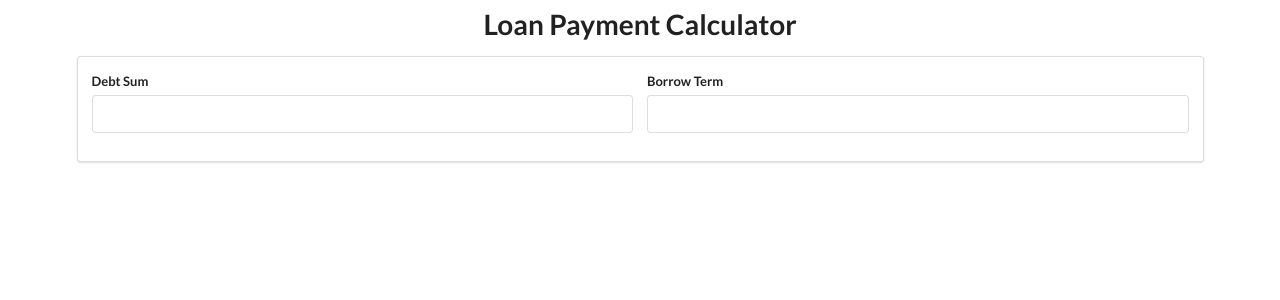
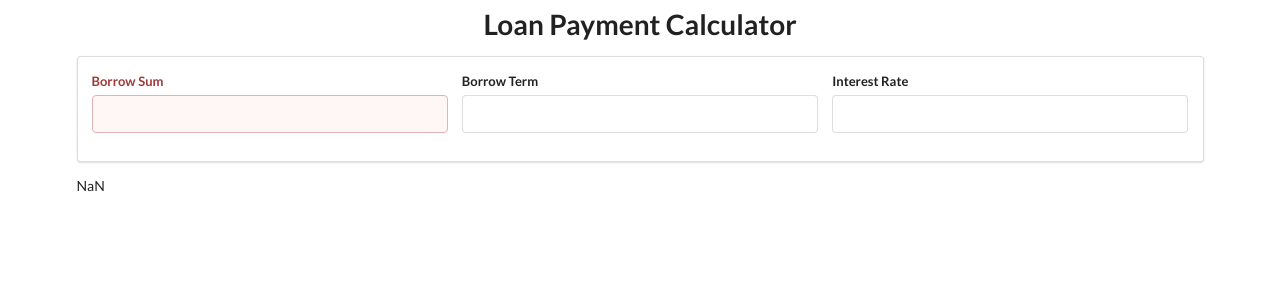
Before and after one commit to zhukovvlad/loan-calculator, a React (Create React App) app: page / in a window 1280 px wide. Shown: the top 300 px of the page. Built offline with nearby package versions, Linux system fonts and the light colour scheme.

Commit message:
Added inputs in form and save that inputs in state

```diff
--- a/src/components/Calculator/Calculator.js
+++ b/src/components/Calculator/Calculator.js
@@ -1,10 +1,12 @@
 import React, { Fragment, useState } from "react";
 
 import InputForm from "../InputForm/InputForm";
+import PaymentTable from "../PaymentTable/PaymentTable";
 
 const Calculator = () => {
     const [amountToBorrow, setAmountToBorrow] = useState('');
     const [borrowTerm, setBorrowTerm] = useState('');
+    const [interestRate, setInterestRate] = useState('');
 
     return(
         <Fragment>
@@ -13,6 +15,13 @@ const Calculator = () => {
                 setAmountToBorrow={setAmountToBorrow}
                 borrowTerm={borrowTerm}
                 setBorrowTerm={setBorrowTerm}
+                interestRate={interestRate}
+                setInterestRate={setInterestRate}
+            />
+            <PaymentTable
+                amountToBorrow={amountToBorrow}
+                borrowTerm={borrowTerm}
+                interestRate={interestRate}
             />
         </Fragment>
     );
--- a/src/components/InputForm/InputForm.jsx
+++ b/src/components/InputForm/InputForm.jsx
@@ -5,12 +5,12 @@ const InputForm = props => {
     return (
         <div className="ui segment">
             <form className="ui form">
-                <div className="two fields">
-                    <div className="field">
-                        <label htmlFor="amountToBorrow">Debt Sum</label>
+                <div className="three fields">
+                    <div className="field error">
+                        <label htmlFor="amountToBorrow">Borrow Sum</label>
                         <input
                             id="amountToBorrow"
-                            type="text"
+                            type="number"
                             value={props.amountToBorrow}
                             onChange={(e) => props.setAmountToBorrow(e.target.value)}
                         />
@@ -19,9 +19,18 @@ const InputForm = props => {
                         <label htmlFor="borrowTerm">Borrow Term</label>
                         <input
                             id="borrowTerm"
-                            type="text"
+                            type="number"
                             value={props.borrowTerm}
                             onChange={(e) => props.setBorrowTerm(e.target.value)}
+                        />
+                    </div>
+                    <div className="field">
+                        <label htmlFor="interestRate">Interest Rate</label>
+                        <input
+                            id="interestRate"
+                            type="number"
+                            value={props.interestRate}
+                            onChange={(e) => props.setInterestRate(e.target.value)}
                         />
                     </div>
                 </div>
--- /dev/null
+++ b/src/components/PaymentTable/PaymentTable.js
@@ -0,0 +1,13 @@
+import React from "react";
+
+import { getAnnuityCoeff } from "../../utils/utils";
+
+const PaymentTable = ({amountToBorrow, borrowTerm, interestRate}) => {
+    return (
+        <div>
+            {getAnnuityCoeff(amountToBorrow, borrowTerm, interestRate)}
+        </div>
+    )
+};
+
+export default PaymentTable;
--- /dev/null
+++ b/src/utils/utils.js
@@ -0,0 +1,9 @@
+export const getAnnuityCoeff = (amountToBorrow, borrowTerm, interestRate) => {
+    const monthRate = parseFloat(interestRate).toFixed(2)/12/100;
+
+    console.log("BorrowTerm Type ", typeof(borrowTerm));
+
+    const annuityCoeff = (monthRate * Math.pow(1 + monthRate, borrowTerm) / (Math.pow(1 + monthRate, borrowTerm) - 1)).toFixed(7);
+
+    return annuityCoeff;
+};
```
